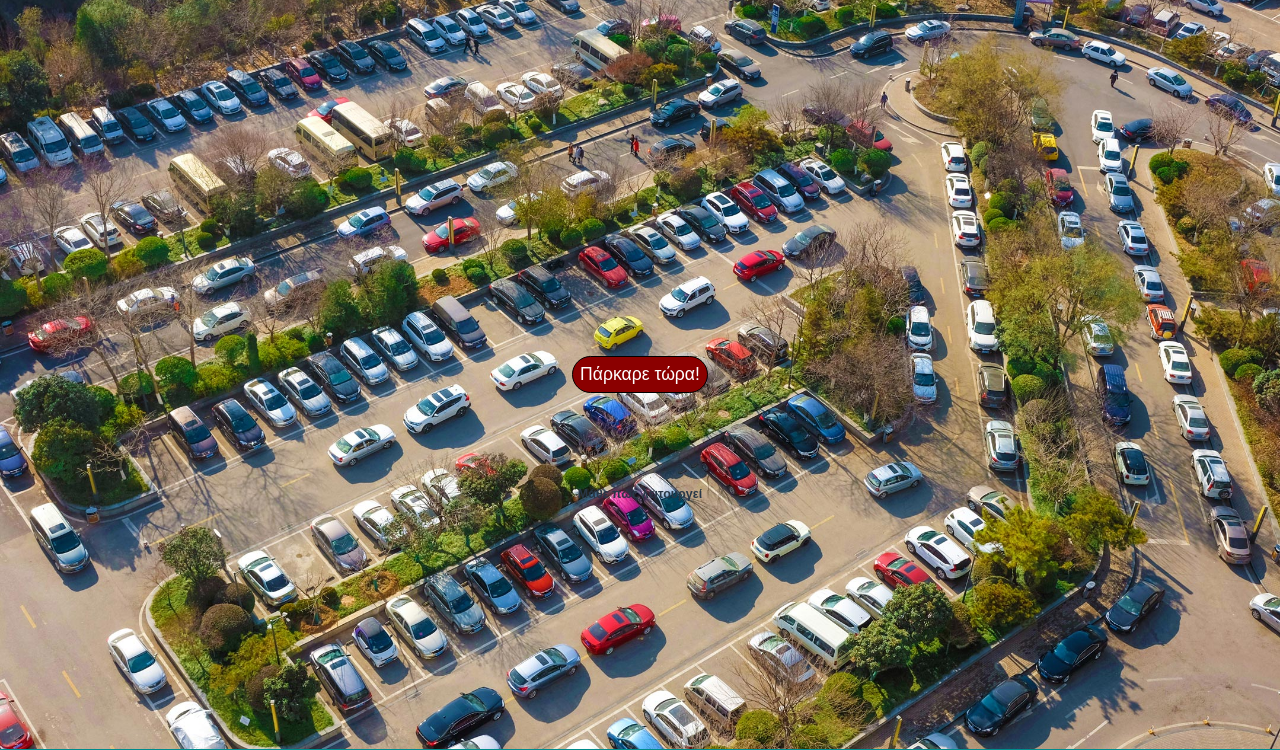
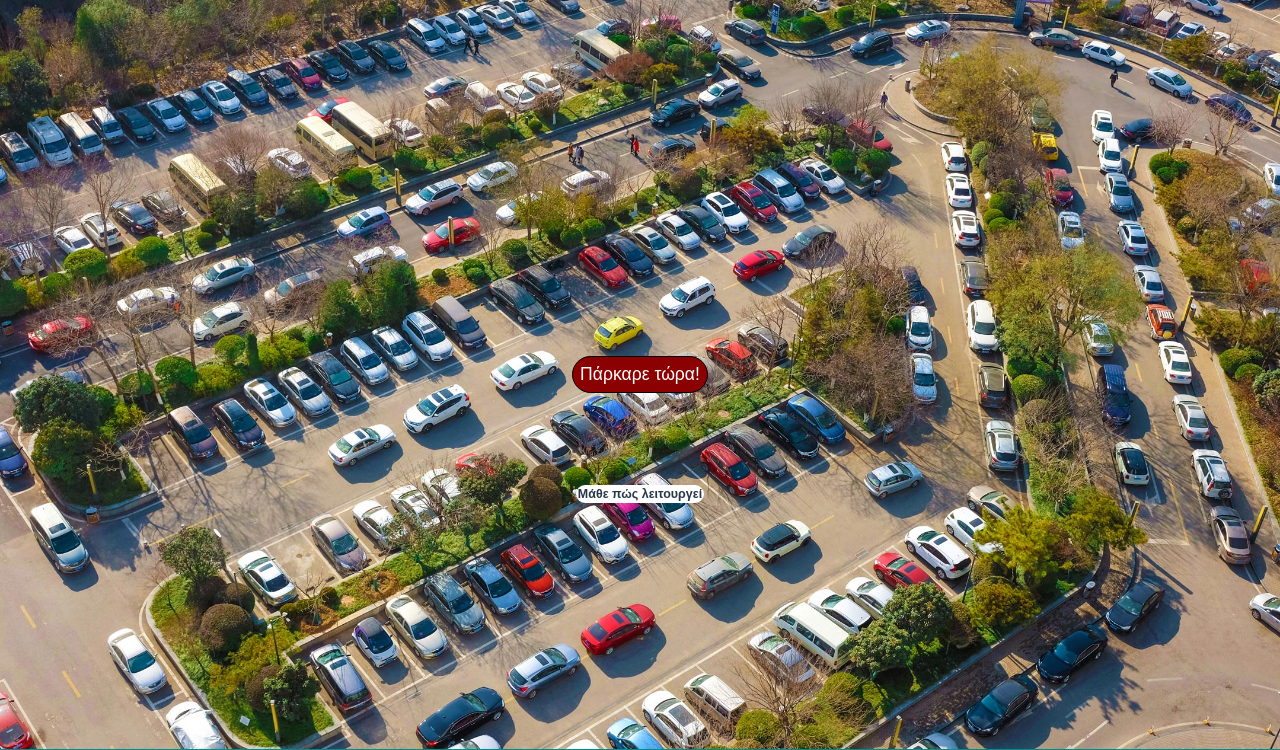
Before and after one commit to ilnikas/e-parking, a PHP site: page / in a window 1280 px wide. Shown: the part 51-801 px from the top of the page. Run offline with PHP 8.4, Linux system fonts and the light colour scheme.

Commit message:
Fixed dropdown menu size & secondary button border
Dropdown menu size width-limited to not overlap. Secondary button
in white backround and round box

```diff
--- a/main.css
+++ b/main.css
@@ -55,6 +55,7 @@ body {
     background-color: #273746;
     position: absolute;
     width: 40vw;
+	max-width: 100px;
     right: 0;
     z-index: 1;
     box-shadow: 0px 6px 8px 0px rgba(0,0,0,0.2);
@@ -136,6 +137,9 @@ body {
     outline: 0;
     font-weight: bold;
     max-width: 20%;
+	background-color: white;
+	border-radius: 25px;
+	padding: 2px;
 }
 
 
```
